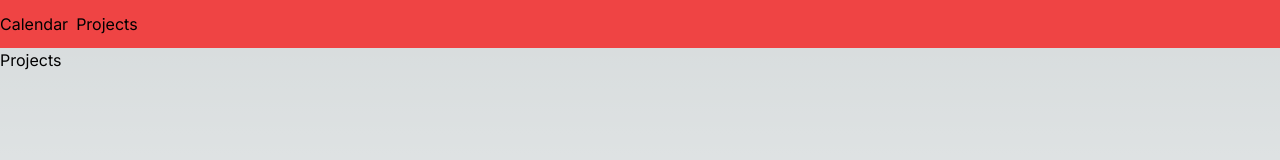
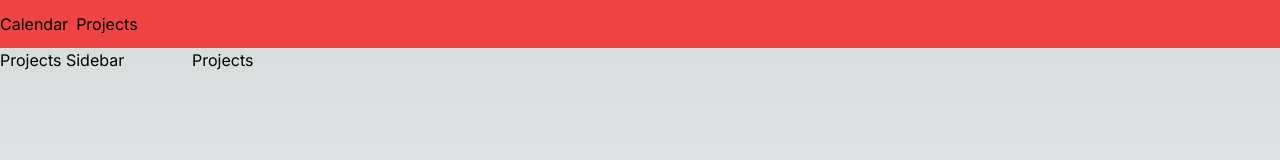
Before and after one commit to lucasduartesobreira/CalendarForge, a Next.js app: page / in a window 1280 px wide. Both pictures are taken after a click on the button "Projects". Shown: the top 160 px of the page. Built offline with nearby package versions, Linux system fonts and the light colour scheme.

Commit message:
feat(projects): start projects sidebar

```diff
--- /dev/null
+++ b/app/components/projects/sidebar/sideBar.tsx
@@ -0,0 +1,11 @@
+import { PropsWithChildren } from "react";
+
+const SideBar = ({ children }: PropsWithChildren) => {
+  return <div className="flex-initial w-[15%]">{children}</div>;
+};
+
+const ProjectsSideBar = {
+  SideBar,
+};
+
+export default ProjectsSideBar;
--- a/app/page.tsx
+++ b/app/page.tsx
@@ -1,11 +1,12 @@
 "use client";
-import { useContext, useEffect, useReducer, useState } from "react";
+import { useContext, useEffect, useState } from "react";
 import CalendarWeek from "./components/calendar/calendarWeek";
 import CreateEventButton from "./components/createEvent/createEvent";
 import SideBar from "./components/sideBar/SideBar";
 import { StorageContext, useDataStorage } from "@/hooks/dataHook";
 import { useMap } from "@/hooks/mapHook";
 import { WeekNavigation } from "./components/calendar/navBar";
+import ProjectsSideBar from "@/components/projects/sidebar/sideBar";
 
 const NavBar = ({ children }: { children: any }) => {
   return (
@@ -15,7 +16,7 @@ const NavBar = ({ children }: { children: any }) => {
   );
 };
 
-const Content = ({ children }: { children: any }) => {
+const FlexContent = ({ children }: { children: any }) => {
   return <div className="flex relative overflow-hidden">{children}</div>;
 };
 
@@ -72,7 +73,14 @@ const useDate = () => {
 };
 
 const ProjectsContent = () => {
-  return <div>Projects</div>;
+  return (
+    <>
+      <ProjectsSideBar.SideBar>
+        <div>Projects Sidebar</div>
+      </ProjectsSideBar.SideBar>
+      <div>Projects</div>
+    </>
+  );
 };
 
 const Home = () => {
@@ -92,10 +100,10 @@ const Home = () => {
             <WeekNavigation startDate={startDate} setStartDate={setStartDate} />
           )}
         </NavBar>
-        <Content>
+        <FlexContent>
           {menuType === "calendar" && <CalendarContent startDate={startDate} />}
           {menuType === "projects" && <ProjectsContent />}
-        </Content>
+        </FlexContent>
       </main>
     </StorageContext.Provider>
   );
```
